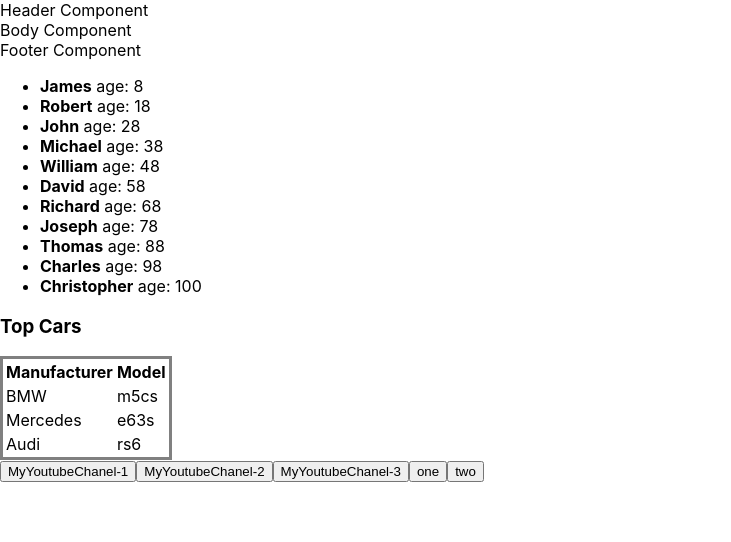
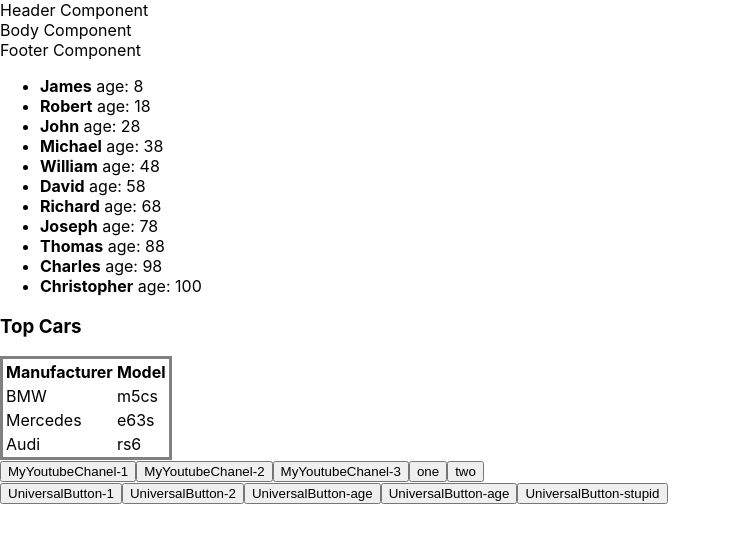
Before and after one commit to gurskygursky/Additional-Classes, a React (Create React App) app: page / in a window 1280 px wide. Shown: the top 542 px of the page, without its empty margins (0-731 px from the left). Built offline with nearby package versions, Linux system fonts and the light colour scheme.

Commit message:
universalButton, callback

```diff
--- a/src/App.tsx
+++ b/src/App.tsx
@@ -6,6 +6,7 @@ import {Footer} from './site/Footer';
 import {StudentsComponent} from 'src/method map/StudentComponent';
 import {TopCarsComponent} from './method map/TopCarsComponent';
 import {ButtonSubscriber} from './button/ButtonSubscriber';
+import {UniversalButton} from './components/UniversalButton';
 
 export type StudentType = {
     id: number;
@@ -38,6 +39,15 @@ const topCars: Array<CarType> = [
 
 
 function App() {
+
+    const onClickButtonHandler = (nameSubscriber: string, age?: number) => {
+        console.log(nameSubscriber, age);
+    }
+
+    const onClickStupidButtonHandler = () => {
+        console.log(`I'm stupid button`);
+    }
+
     return (
         <>
             <Header title={'Header Component'}/>
@@ -46,6 +56,11 @@ function App() {
             <StudentsComponent students={students}/>
             <TopCarsComponent topCars={topCars}/>
             <ButtonSubscriber/>
+            <UniversalButton title={'UniversalButton-1'} callbackHandler={() => onClickButtonHandler('Vasya')}/>
+            <UniversalButton title={'UniversalButton-2'} callbackHandler={() => onClickButtonHandler('ne Vasya')}/>
+            <UniversalButton title={'UniversalButton-age'} callbackHandler={() => onClickButtonHandler('ne Vasya', 100)}/>
+            <UniversalButton title={'UniversalButton-age'} callbackHandler={() => onClickButtonHandler('ne Vasya', 10)}/>
+            <UniversalButton title={'UniversalButton-stupid'} callbackHandler={onClickStupidButtonHandler}/>
         </>
     );
 }
--- /dev/null
+++ b/src/components/UniversalButton.tsx
@@ -0,0 +1,19 @@
+import React from 'react';
+
+type UniversalButtonType = {
+    title: string;
+    callbackHandler: () => void;
+}
+
+export const UniversalButton = (props: UniversalButtonType) => {
+
+    const onClickHandler = () => {
+        props.callbackHandler();
+    }
+
+    return (
+        <button onClick={onClickHandler}>
+            {props.title}
+        </button>
+    );
+};
```
